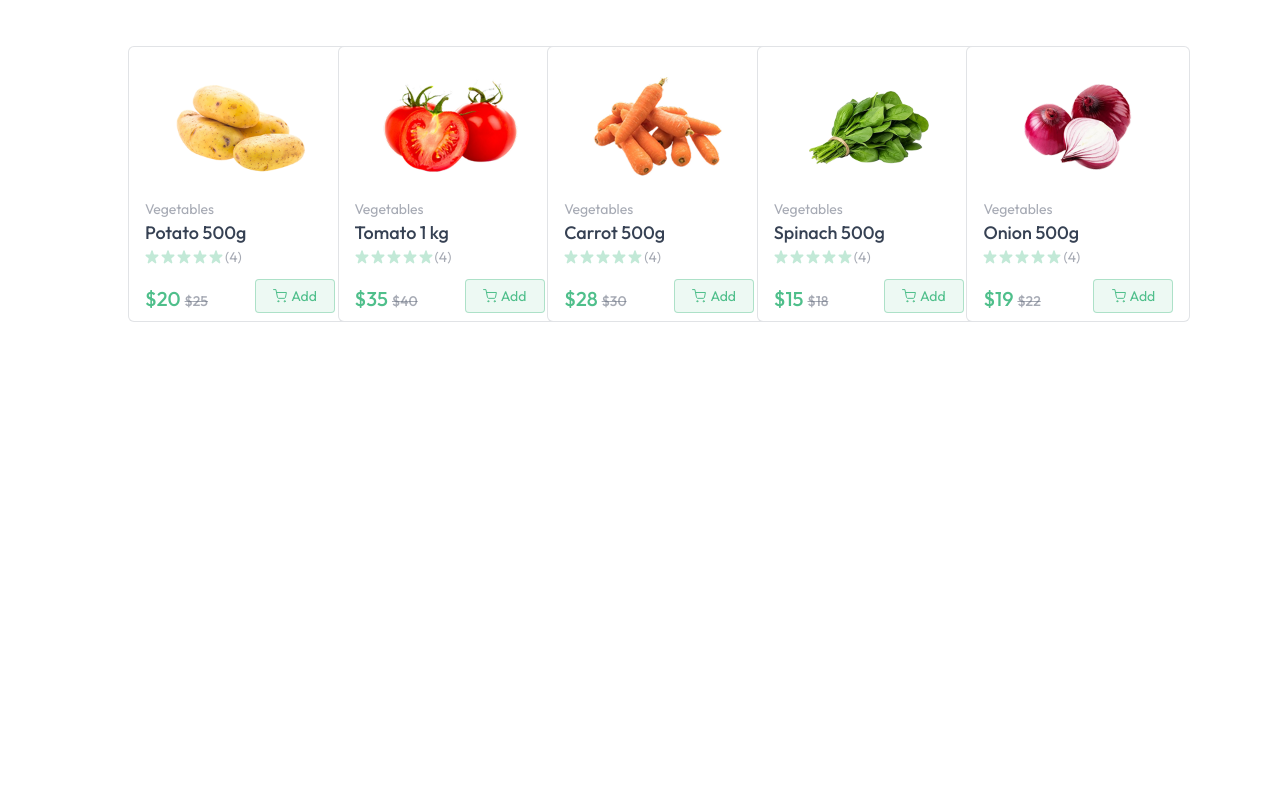
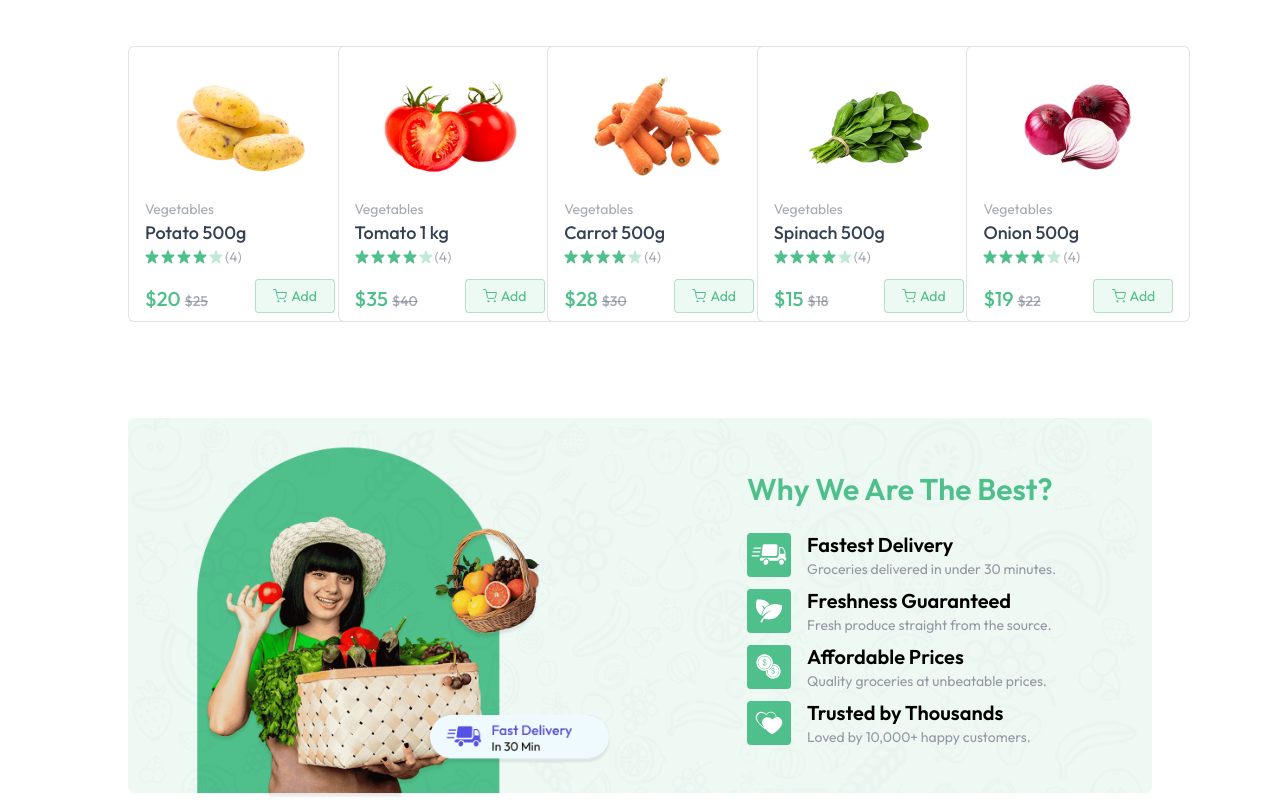
Before and after one commit to manishaV-dev/Grocery_Delivery, a React (Vite) app: page / in a window 1280 px wide. Shown: the part 906-1706 px from the top of the page. Before the commit the page ends 1228 px from the top, so only its background shows below. Built offline with nearby package versions, Linux system fonts and the light colour scheme.

Commit message:
bottom CTA complete

```diff
--- /dev/null
+++ b/src/components/BannerCTA.jsx
@@ -0,0 +1,47 @@
+import React from "react";
+import { assets, features } from "../assets/assets";
+
+const BannerCTA = () => {
+  return (
+    <div className="relative mt-24">
+      <img
+        src={assets.bottom_banner_image}
+        alt="banner"
+        className="w-full hidden md:block"
+      />
+
+      <img
+        src={assets.bottom_banner_image_sm}
+        alt="banner"
+        className="w-full md:hidden"
+      />
+
+      <div className="absolute inset-0 flex flex-col items-center md:items-end md:justify-center pt-16 md:pt-0 md:pr-24">
+        <div>
+          <h1 className="text-2xl md:text-3xl font-semibold text-primary mb-6">
+            Why We Are The Best?
+          </h1>
+          {features.map((feature, index) => (
+            <div key={index} className="flex items-center gap-4 mt-2">
+              <img
+                src={feature.icon}
+                alt={feature.title}
+                className="w-9 md:w-11"
+              />
+              <div>
+                <h3 className="text-lg md:text-xl font-semibold">
+                  {feature.title}
+                </h3>
+                <p className="text-gray-500/70 text-xs md:text-sm">
+                  {feature.description}
+                </p>
+              </div>
+            </div>
+          ))}
+        </div>
+      </div>
+    </div>
+  );
+};
+
+export default BannerCTA;
--- a/src/components/ProductCard.jsx
+++ b/src/components/ProductCard.jsx
@@ -35,7 +35,7 @@
               .map((_, i) => (
                 <img
                   key={i}
-                  src={i < 4 ? assets.star_dull_icon : assets.star_dull_icon}
+                  src={i < 4 ? assets.star_icon : assets.star_dull_icon}
                   alt=""
                   className="md:w-3.5 w-3"
                 />
--- a/src/pages/Home.jsx
+++ b/src/pages/Home.jsx
@@ -2,6 +2,7 @@
 import Hero from '../components/Hero'
 import Categories from '../components/Categories'
 import BestSeller from '../components/BestSeller'
+import BannerCTA from '../components/BannerCTA'
 
 const Home = () => {
   return (
@@ -9,6 +10,7 @@
         <Hero />
         <Categories />
         <BestSeller />
+        <BannerCTA />
     </div>
   )
 }
```
